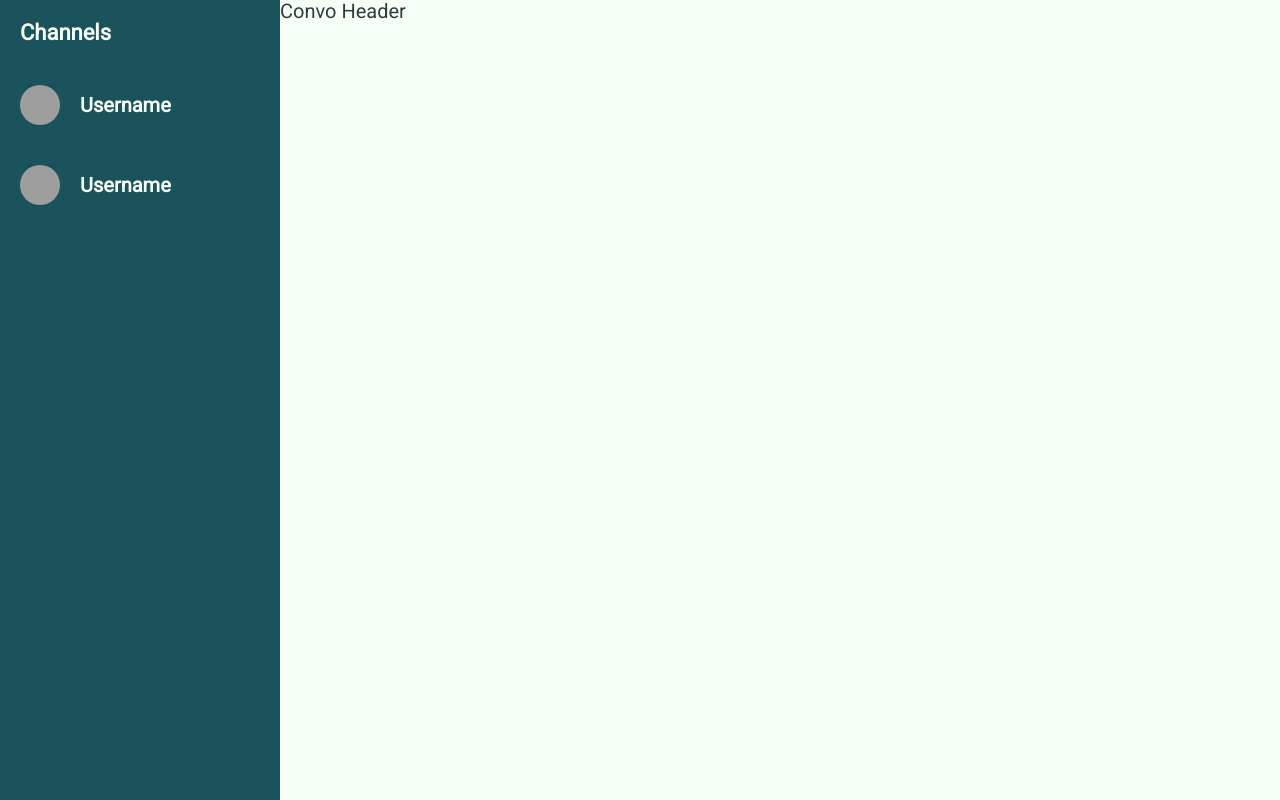
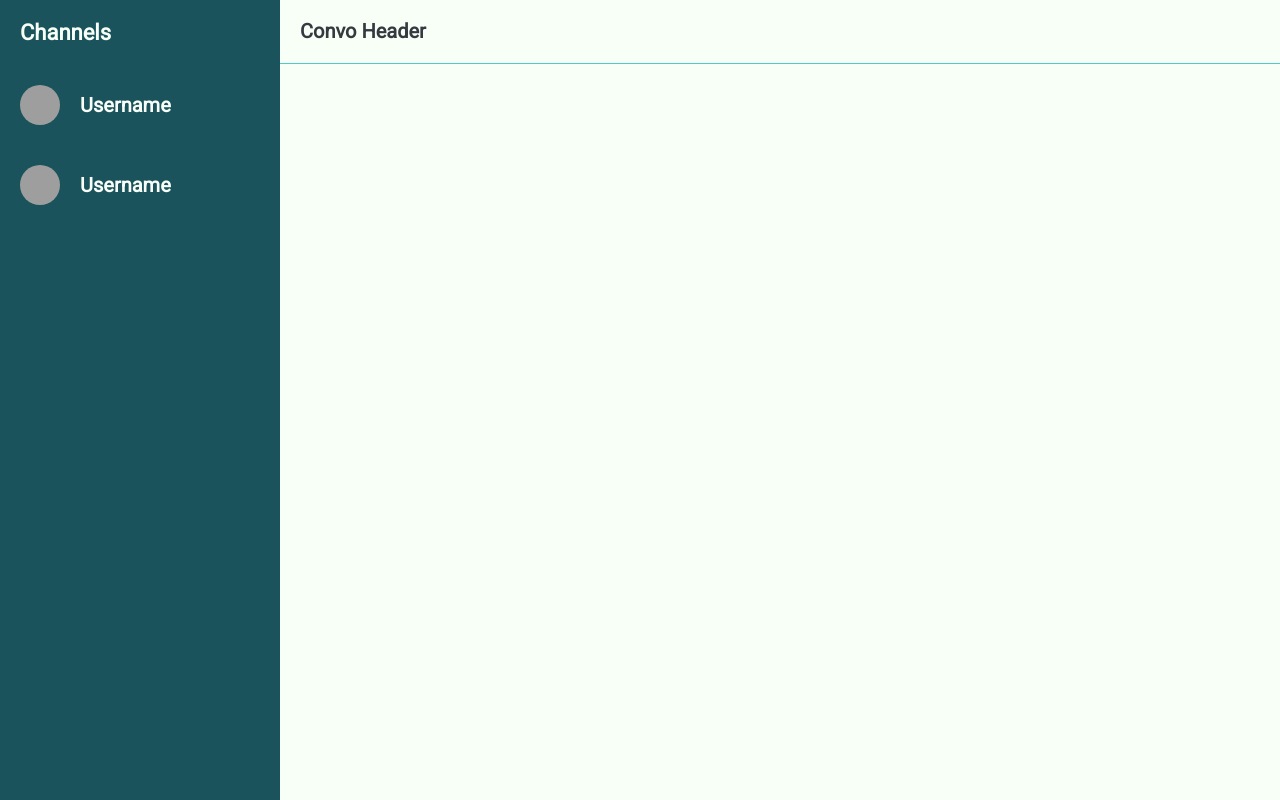
Before and after one commit to omnisyle/chat-app, a React app: page / in a window 1280 px wide. Built offline with nearby package versions, Linux system fonts and the light colour scheme; grey boxes are pictures that could not be loaded.

Commit message:
adds conversation header style

```diff
--- a/src/components/ConversationHeader/index.tsx
+++ b/src/components/ConversationHeader/index.tsx
@@ -1,4 +1,5 @@
 import React, { SFC } from "react";
+import "./styles.scss";
 
 type Props = {
   title?: string
@@ -6,7 +7,7 @@ type Props = {
 
 const ConversationHeader: SFC<Props> = ({ title }) => (
   <div className="header">
-    {title}
+    <h2 className="title">{title}</h2>
   </div>
 );
 
--- a/src/components/ConversationHeader/styles.scss
+++ b/src/components/ConversationHeader/styles.scss
@@ -0,0 +1,12 @@
+@import "../../variables.scss";
+
+.header {
+  border-bottom: 1px $mediumTurquoise solid;
+  padding: 1rem;
+
+  .title {
+    font-size: 1em;
+    color: $gray-800;
+    margin: 0;
+  }
+}
```
